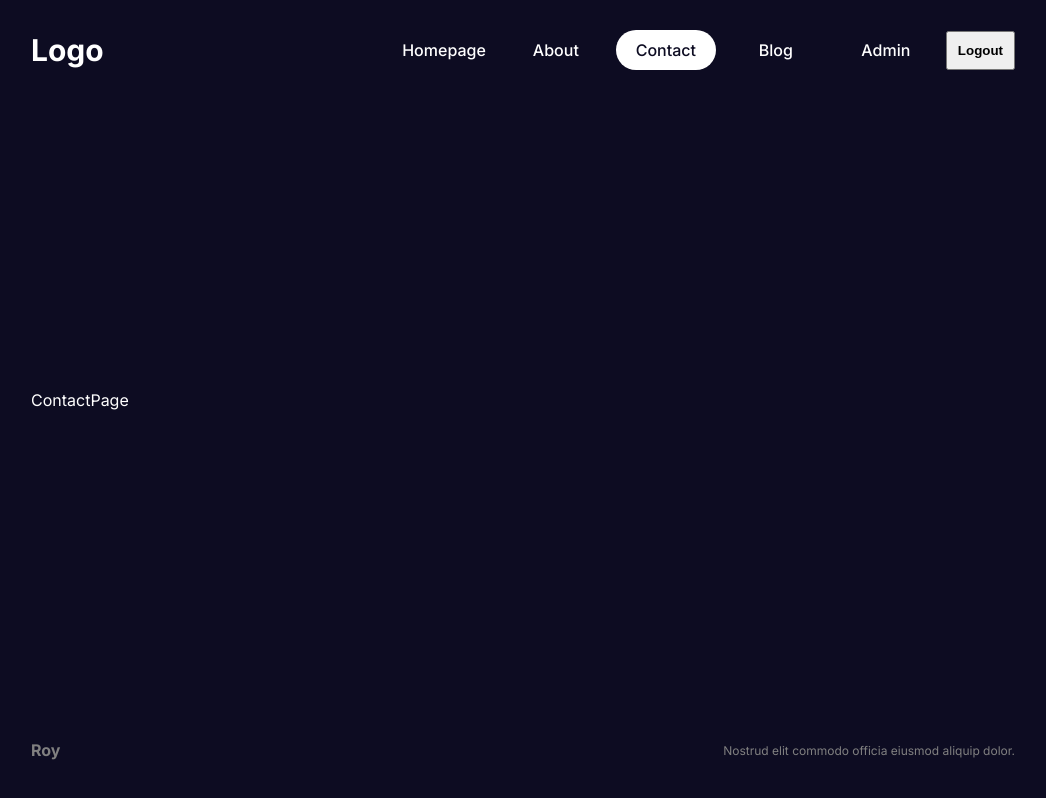
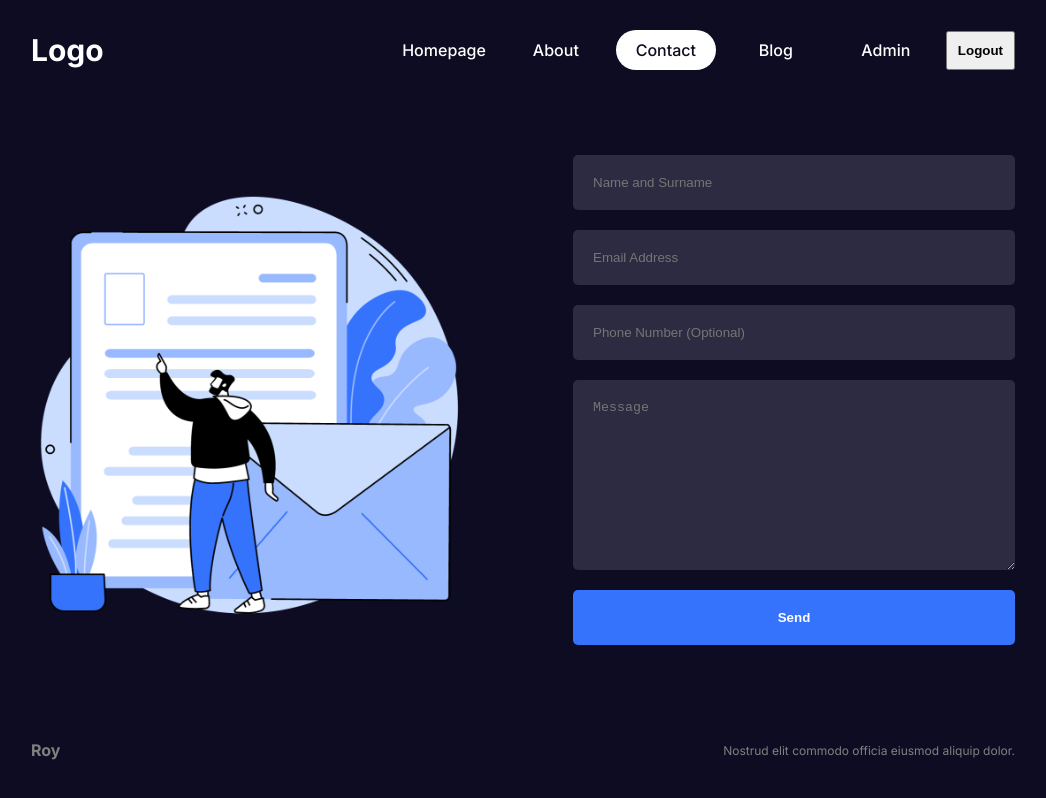
Before and after one commit to RoyGitt/blogify, a Next.js app: page /contact in a window 1280 px wide. Shown: the whole page, without its empty margins (117-1163 px from the left). Built offline with nearby package versions, Linux system fonts and the light colour scheme.

Commit message:
Create contact page

```diff
--- /dev/null
+++ b/src/app/contact/contact.module.css
@@ -0,0 +1,51 @@
+.container {
+  display: flex;
+  align-items: center;
+  gap: 100px;
+}
+
+.imgContainer {
+  flex: 1;
+  height: 500px;
+  position: relative;
+}
+
+.img {
+  object-fit: contain;
+}
+
+.formContainer {
+  flex: 1;
+}
+
+.form {
+  display: flex;
+  flex-direction: column;
+  gap: 20px;
+}
+
+.form input,
+.form textarea {
+  padding: 20px;
+  border-radius: 5px;
+  border: none;
+  outline: none;
+  background-color: var(--bgSoft);
+  color: var(--text);
+}
+
+.form button {
+  padding: 20px;
+  background-color: var(--btn);
+  color: var(--text);
+  font-weight: bold;
+  border: none;
+  border-radius: 5px;
+  cursor: pointer;
+}
+
+@media (max-width: 768px) {
+  .container {
+    flex-direction: column;
+  }
+}
--- a/src/app/contact/page.js
+++ b/src/app/contact/page.js
@@ -1,4 +1,31 @@
+// "use client";
+
+import Image from "next/image";
+import styles from "./contact.module.css";
+
 const ContactPage = () => {
-  return <div>ContactPage</div>;
+  return (
+    <div className={styles.container}>
+      <div className={styles.imgContainer}>
+        <Image src="/contact.png" alt="" fill className={styles.img} />
+      </div>
+      <div className={styles.formContainer}>
+        <form action="" className={styles.form}>
+          <input type="text" placeholder="Name and Surname" />
+          <input type="text" placeholder="Email Address" />
+          <input type="text" placeholder="Phone Number (Optional)" />
+          <textarea
+            name=""
+            id=""
+            cols="30"
+            rows="10"
+            placeholder="Message"
+          ></textarea>
+          <button>Send</button>
+        </form>
+      </div>
+    </div>
+  );
 };
+
 export default ContactPage;
```
